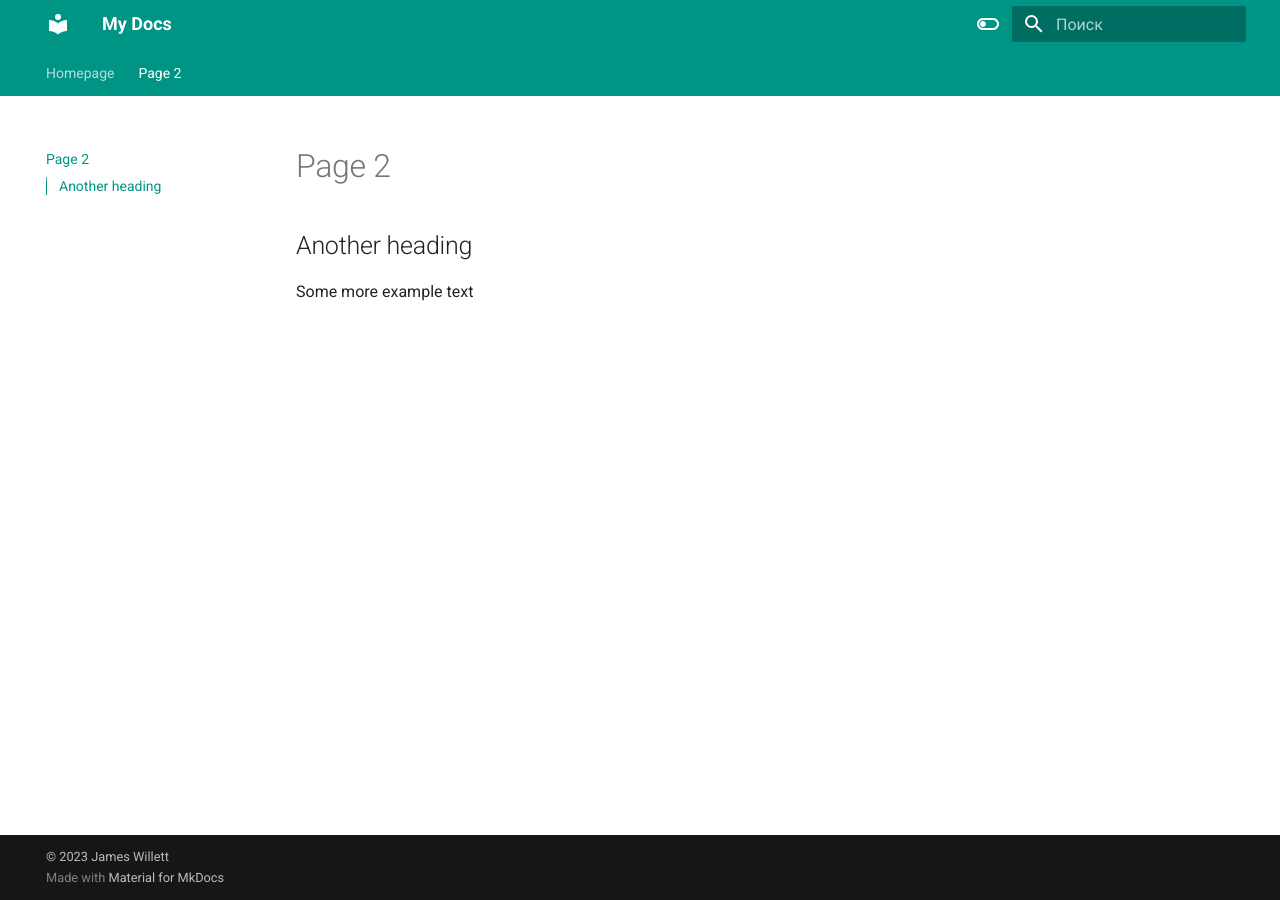
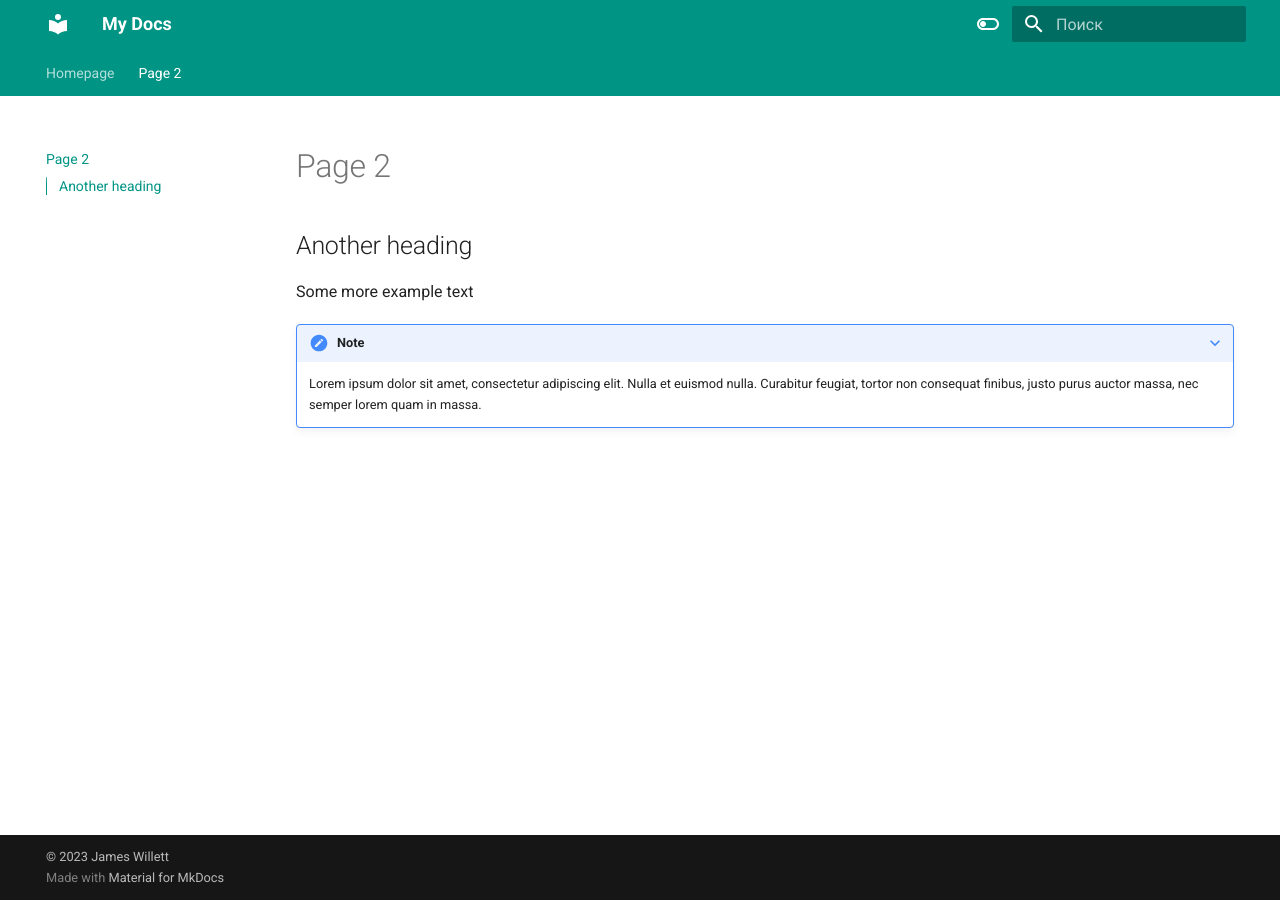
Before and after one commit to kaiots/mkdocs-material, an MkDocs documentation site: the page built from docs/page2.md, in a window 1280 px wide. Built offline with MkDocs 1.6.1 and Material for MkDocs 9.7.7, drawn with Linux system fonts in a browser that asks for light colours.

Commit message:
Adding inital document file54555

```diff
--- a/docs/page2.md
+++ b/docs/page2.md
@@ -3,3 +3,10 @@
 ## Another heading
 
 Some more example text
+
+
+???+ note
+
+    Lorem ipsum dolor sit amet, consectetur adipiscing elit. Nulla et euismod
+    nulla. Curabitur feugiat, tortor non consequat finibus, justo purus auctor
+    massa, nec semper lorem quam in massa.
```
